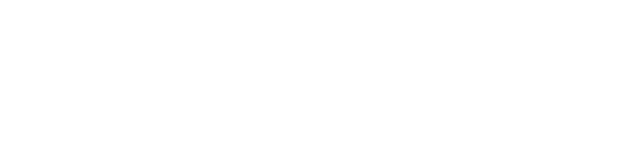
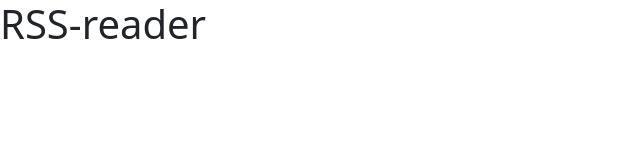
Before and after one commit to i1yas/frontend-project-lvl3, a website built with webpack: page template.html in a window 1280 px wide. Shown: the whole page, without its empty margins (0-640 px from the left). Built offline with nearby package versions, Linux system fonts and the light colour scheme.

Commit message:
add bootstrap

```diff
--- a/src/index.js
+++ b/src/index.js
@@ -0,0 +1 @@
+import './style.scss';
--- /dev/null
+++ b/src/style.scss
@@ -0,0 +1 @@
+@import "~bootstrap/scss/bootstrap";
--- a/template.html
+++ b/template.html
@@ -7,6 +7,6 @@
     <title>RSS-reader</title>
 </head>
 <body>
-
+    <h1>RSS-reader</h1>
 </body>
 </html>
```
Also changed, not shown: package.json (+11 -0 lines), 1 other file.
